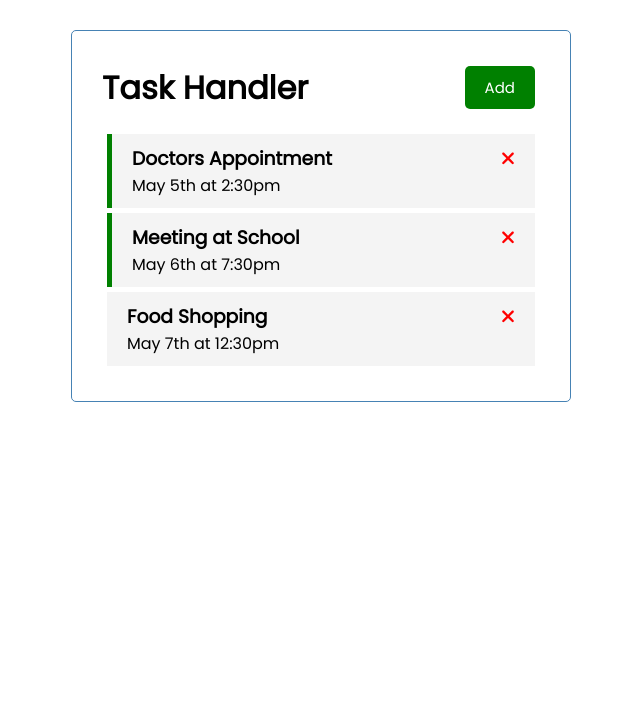
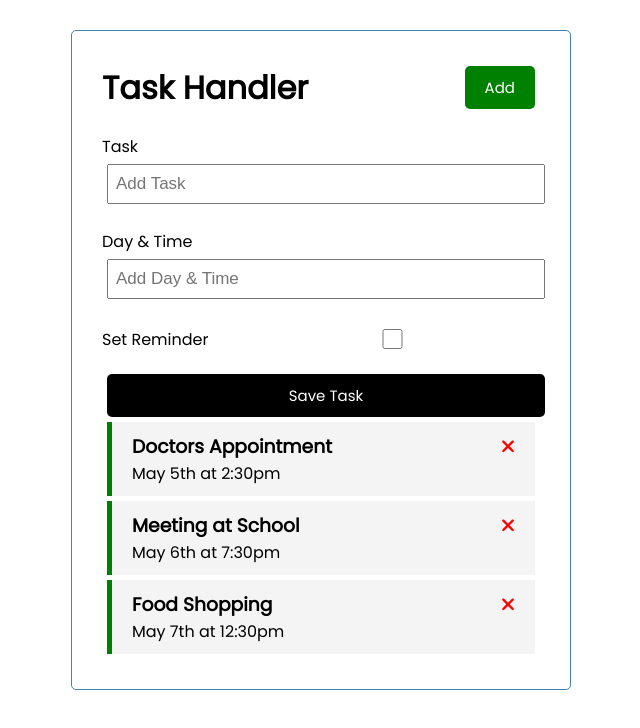
Before and after one commit to kevinclerkin/TaskHandler, an Angular app: page / in a window 1280 px wide. Shown: the top 728 px of the page, without its empty margins (319-959 px from the left). Built offline with nearby package versions, Linux system fonts and the light colour scheme; data requests are answered from the project's data file.

Commit message:
Added add-task component

```diff
--- a/db.json
+++ b/db.json
@@ -16,7 +16,7 @@
       "id": 3,
       "text": "Food Shopping",
       "day": "May 7th at 12:30pm",
-      "reminder": false
+      "reminder": true
     }
   ]
 }
--- a/src/app/app.module.ts
+++ b/src/app/app.module.ts
@@ -7,6 +7,7 @@
 import { TasksComponent } from './components/tasks/tasks.component';
 import { TaskItemComponent } from './components/task-item/task-item.component';
 import { FontAwesomeModule } from '@fortawesome/angular-fontawesome';
+import { AddTaskComponent } from './components/add-task/add-task.component';
 
 @NgModule({
   declarations: [
@@ -14,7 +15,8 @@
     HeaderComponent,
     ButtonComponent,
     TasksComponent,
-    TaskItemComponent
+    TaskItemComponent,
+    AddTaskComponent
   ],
   imports: [
     BrowserModule,
--- /dev/null
+++ b/src/app/components/add-task/add-task.component.css
@@ -0,0 +1,3 @@
+.add-form {
+    margin-bottom: 40 px;
+}
--- /dev/null
+++ b/src/app/components/add-task/add-task.component.html
@@ -0,0 +1,15 @@
+<form class="add-form">
+<div class="form-control">
+    <label for="text">Task</label>
+    <input type="text" name="text" id="text" placeholder="Add Task"/>
+</div>
+<div class="form-control">
+    <label for="day">Day & Time</label>
+    <input type="text" name="day" id="day" placeholder="Add Day & Time"/>
+</div>
+<div class="form-control form-control-check">
+    <label for="reminder">Set Reminder</label>
+    <input type="checkbox" name="reminder" id="reminder"/>
+</div>
+<input type="submit" value="Save Task" class="btn btn-block"/>
+</form>
--- /dev/null
+++ b/src/app/components/add-task/add-task.component.ts
@@ -0,0 +1,13 @@
+import { Component } from '@angular/core';
+
+@Component({
+  selector: 'app-add-task',
+  templateUrl: './add-task.component.html',
+  styleUrls: ['./add-task.component.css']
+})
+export class AddTaskComponent {
+  text!: string;
+  day!: string;
+  reminder: boolean = false;
+
+}
--- a/src/app/components/tasks/tasks.component.html
+++ b/src/app/components/tasks/tasks.component.html
@@ -1 +1,5 @@
-<app-task-item *ngFor="let task of tasks" [task]="task" (onDeleteTask)="deleteTask(task)"(onToggleReminder)="toggleReminder(task)"></app-task-item>
+<app-add-task></app-add-task>
+
+<app-task-item
+*ngFor="let task of tasks" [task]="task" (onDeleteTask)="deleteTask(task)"
+(onToggleReminder)="toggleReminder(task)"></app-task-item>
```
Also changed, not shown: 1 other file (tests, documents, lock files or other folders).
